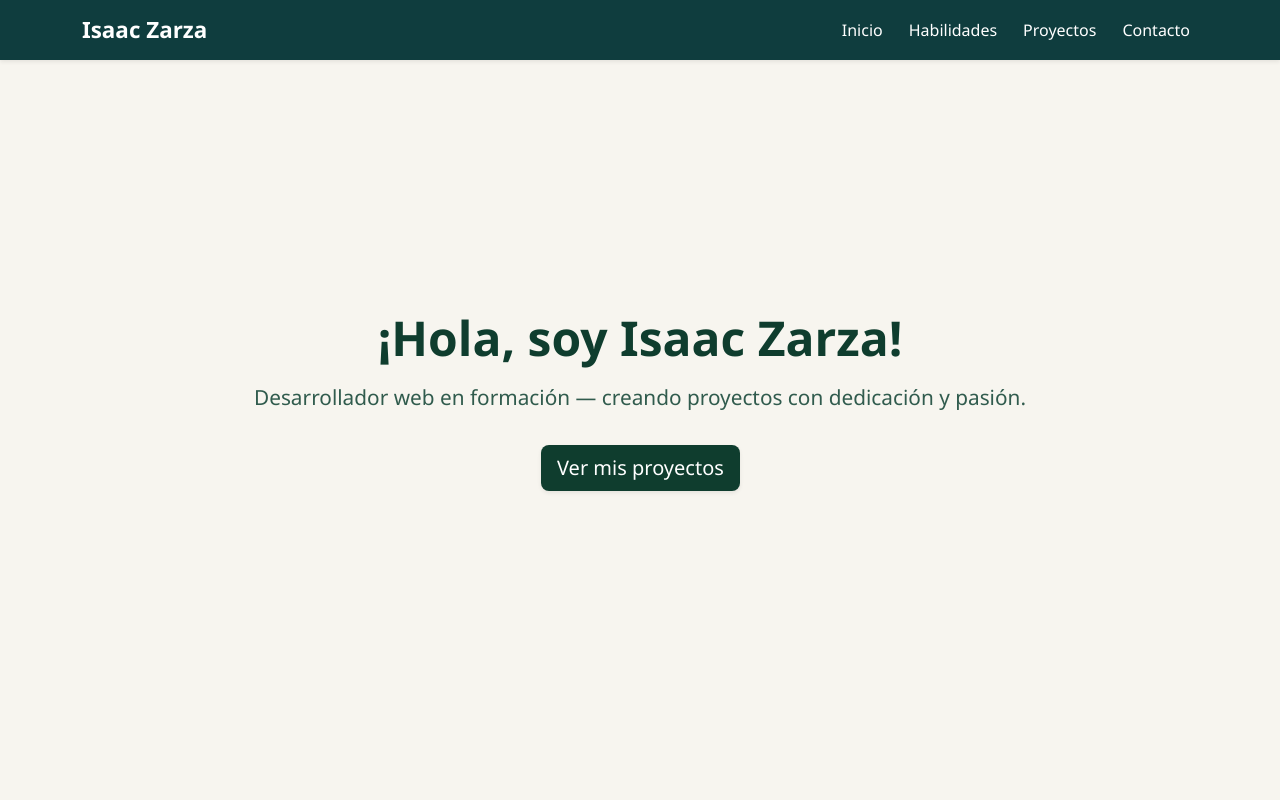
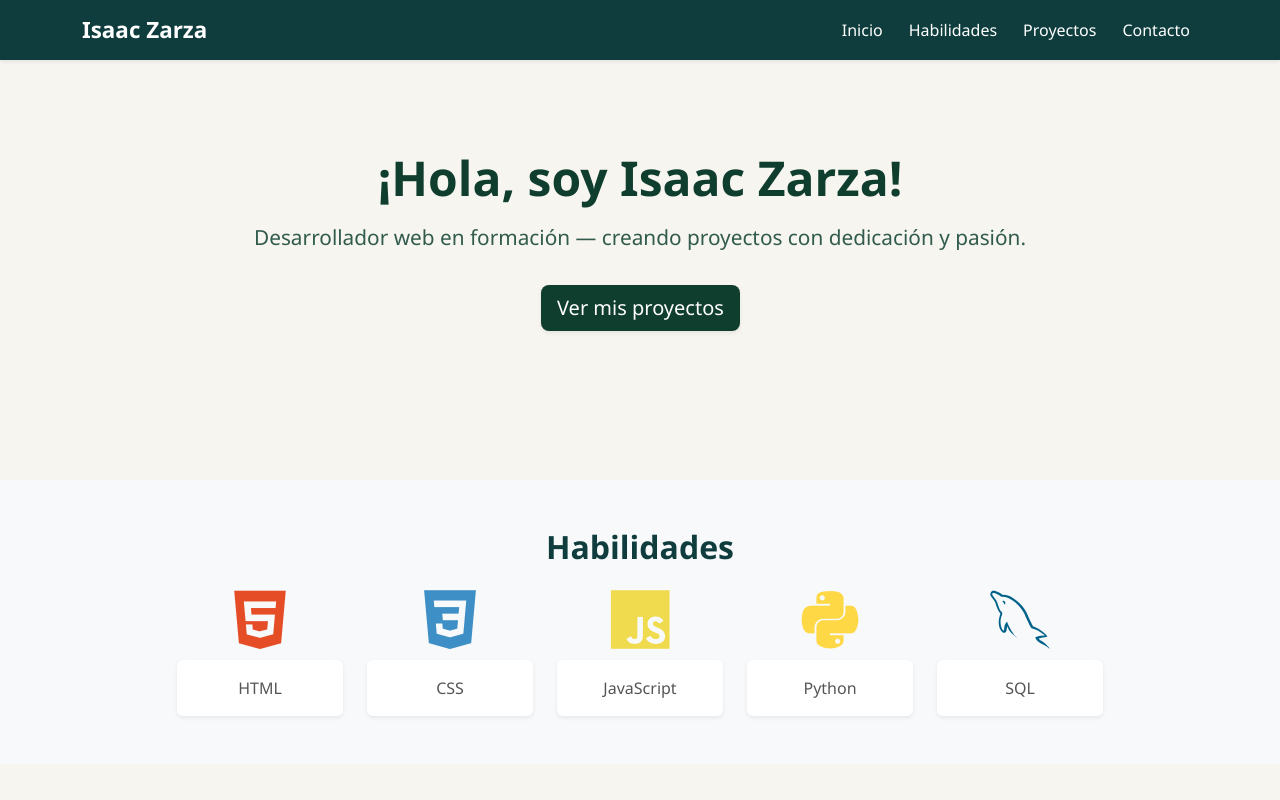
Before and after one commit to isaaczarza/Portafolio-programador-junior, a plain HTML site: page index.html in a window 1280 px wide. Shown: the top 800 px of the page. Drawn offline with nearby package versions, Linux system fonts and the light colour scheme.

Commit message:
Update index.html

```diff
--- a/index.html
+++ b/index.html
@@ -41,9 +41,9 @@
   </nav>
 
   <!-- INICIO -->
-  <header id="inicio"
-  class="d-flex align-items-center text-center"
-  style="height: 100vh; background-color: #f7f5ef;">
+ <header id="inicio"
+  class="d-flex align-items-center text-center py-5"
+  style="min-height: 60vh; background-color: #f7f5ef;">
 
   <div class="container">
 
```
